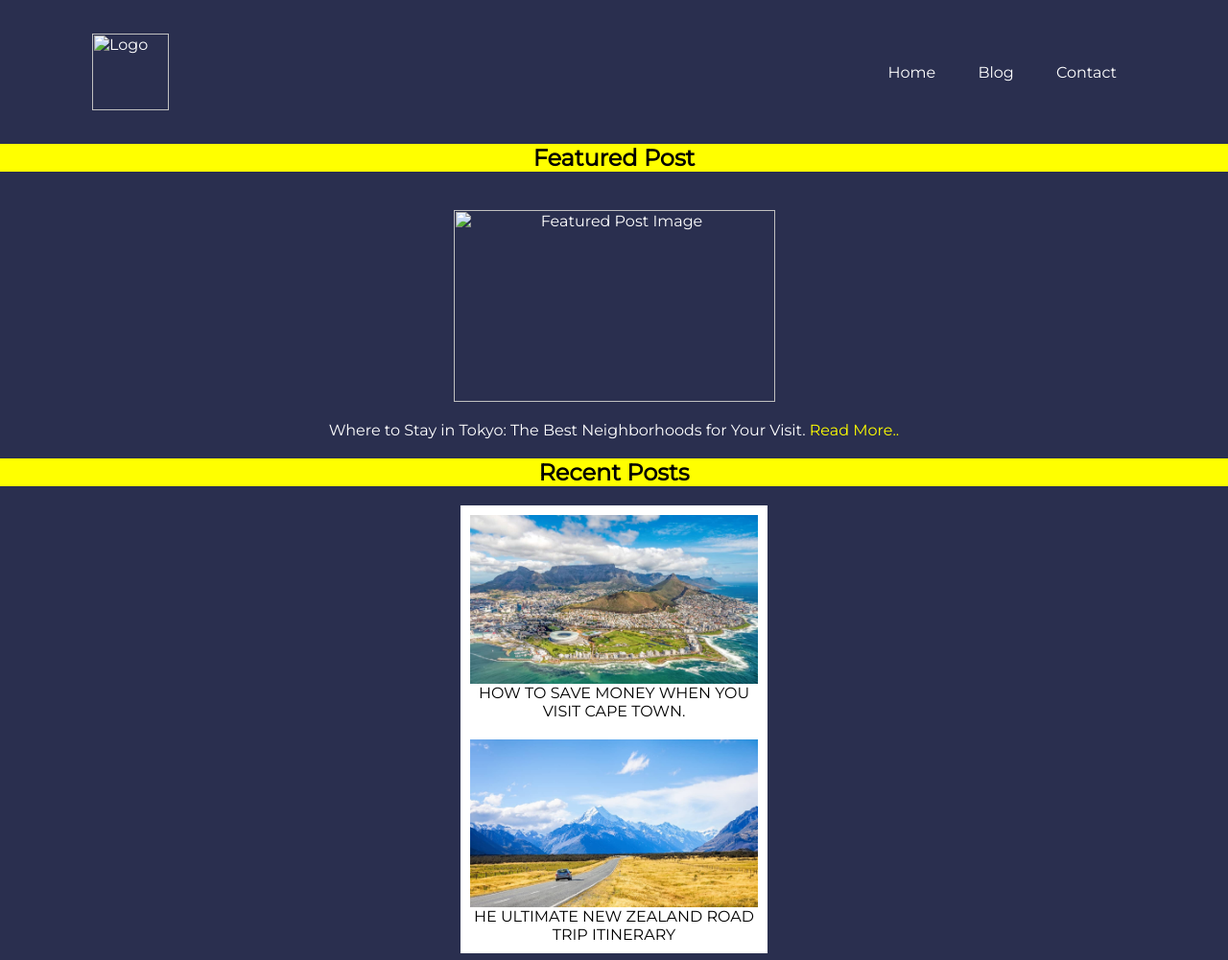
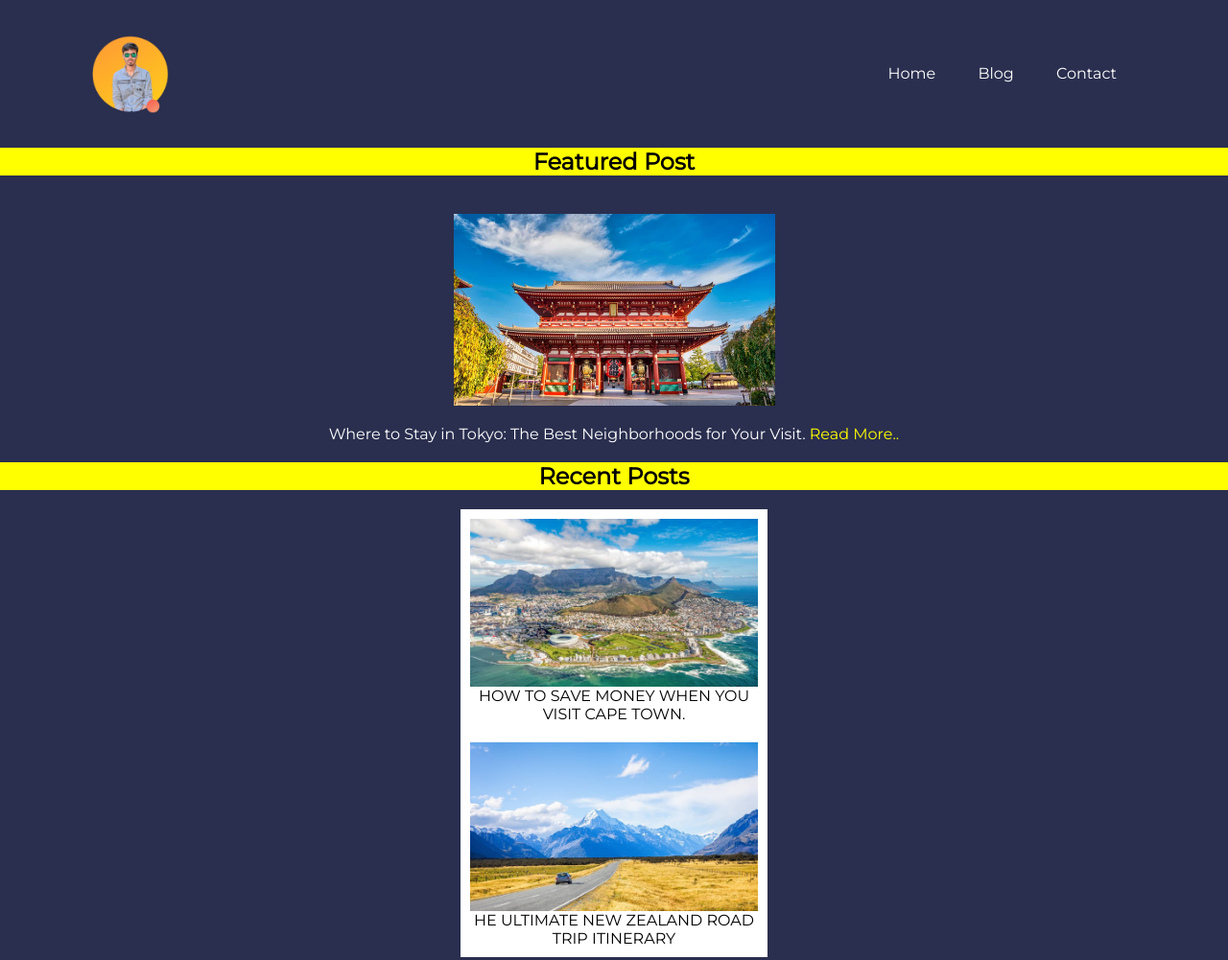
Before and after one commit to masum237/personal_blog, a plain HTML site: page index.html in a window 1280 px wide. Shown: the top 1001 px of the page at 96% size. Drawn offline with Linux system fonts and the light colour scheme; the site is published under a folder, as on GitHub Pages, so addresses that start at the root find nothing.

Commit message:
Add files via upload

```diff
--- a/index.html
+++ b/index.html
@@ -5,7 +5,7 @@
   <body>
     <header>
       <nav>
-        <img src="/Images/logo.png" alt="Logo" class="logo">
+        <img src="Images/logo.png" alt="Logo" class="logo">
         <ul>
           <li><a href="#">Home</a></li>
           <li><a href="#">Blog</a></li>
@@ -17,7 +17,7 @@
 
       <section class="featured">
         <h2 class="featured2">Featured Post</h2>
-        <img src="/Images/tokyostay.jpeg" alt="Featured Post Image" width="335" height="200">
+        <img src="Images/tokyostay.jpeg" alt="Featured Post Image" width="335" height="200">
         <p>Where to Stay in Tokyo: The Best Neighborhoods for Your Visit.<a href="#"> Read More..</a></p>
       </section>
 
```
